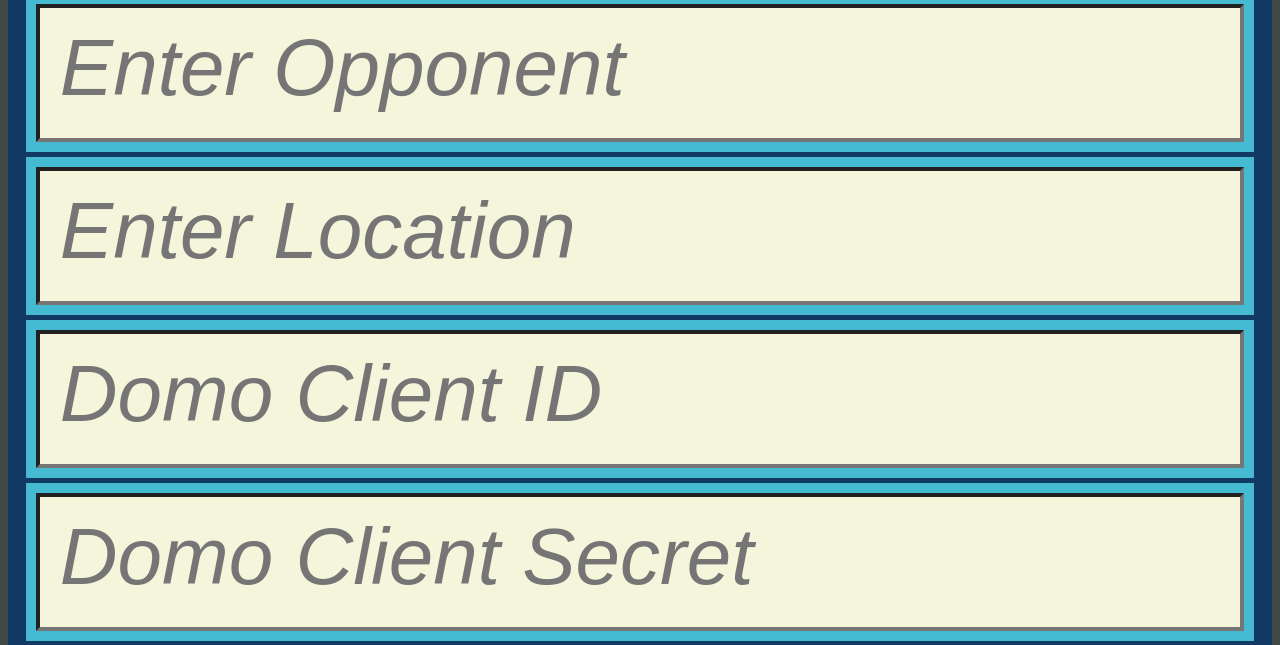
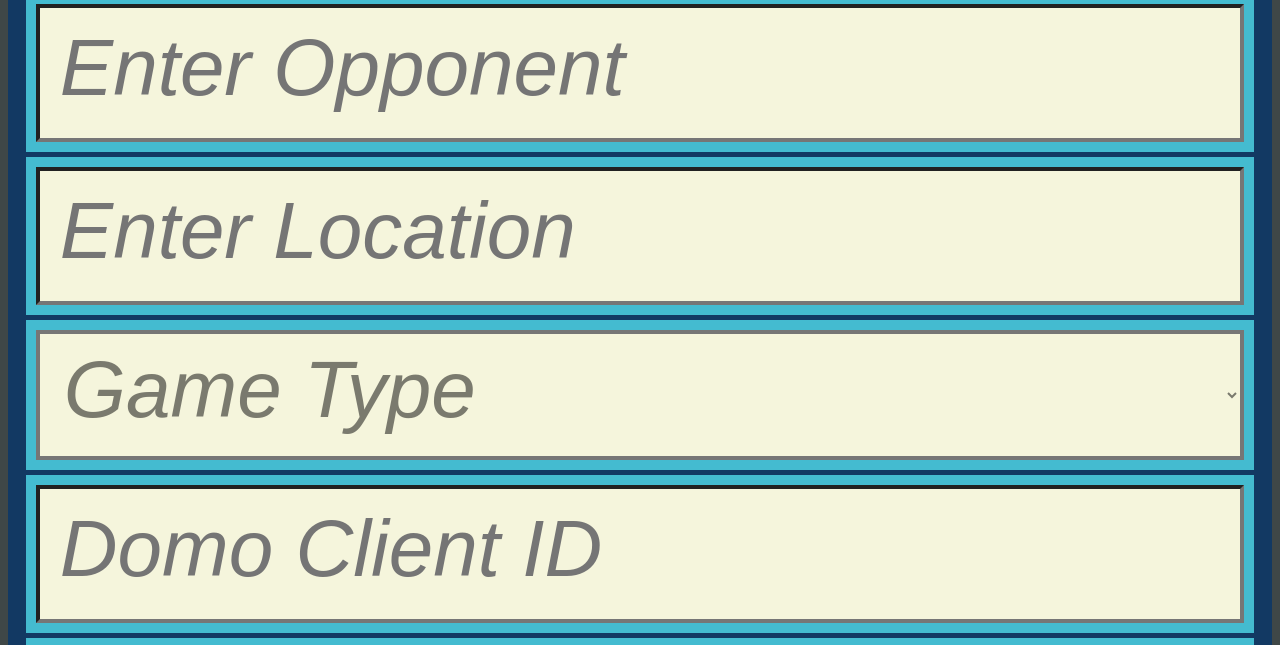
Before and after one commit to IlliniOrange/Faceoff-App, a plain HTML site: page newgame.html in a window 1280 px wide. Shown: the part 126-771 px from the top of the page. Drawn offline with Linux system fonts and the light colour scheme.

Commit message:
Added Game Type

```diff
--- a/index.css
+++ b/index.css
@@ -115,3 +115,16 @@
   font-style: italic;
   background-color:beige
 }
+
+
+select {
+  height: 130px;
+  color: rgba(0, 0, 0, 0.5);
+  padding-left: 20px;
+  padding-top: 10px;
+  padding-bottom: 20px;
+  font-size:80px;
+  border-width: 4px;
+  font-style: italic;
+  background-color:beige;
+}
--- a/newgame.html
+++ b/newgame.html
@@ -9,6 +9,13 @@
         <div class="gridHeader">Create New Game</div>
         <div class="gridHeader"><input type = "text" id="opponentInput-el" placeholder="Enter Opponent"></div>
         <div class="gridHeader"><input type = "text" id="location-el" placeholder="Enter Location"></div>
+        <div class="gridHeader"><select id = "gameType-el">
+            <option value ="" disabled selected hidden>Game Type</option>
+            <option value="Club">Club</option>
+            <option value="JV">JV</option>
+            <option value="Varsity">Varsity</option>
+            <option value="Rec">Rec</option>
+        </select></div>
         <div class="gridHeader"><input type = "text" id="domoClientId-el" placeholder="Domo Client ID"></div>
         <div class="gridHeader"><input type = "text" id="domoClientSecret-el" placeholder="Domo Client Secret"></div>
         <div class="wideButton"><button disabled class="buttonDisabled" id="startButton-el">Start Game</button></div>
--- a/newgame.js
+++ b/newgame.js
@@ -2,18 +2,25 @@
     opponentInputEl = document.getElementById("opponentInput-el"),
     locationEl = document.getElementById("location-el"),
     domoClientIdEl = document.getElementById("domoClientId-el"),
-    domoClientSecretEl = document.getElementById("domoClientSecret-el")
+    domoClientSecretEl = document.getElementById("domoClientSecret-el"),
+    gameTypeEl = document.getElementById("gameType-el")
 
 let creds = {
     id: "",
     secret: "",
 }
 
+/****************** Event Listeners *********************/
 opponentInputEl.addEventListener("keyup", function() {
     checkInput()
 })
 
 locationEl.addEventListener("keyup", function() {
+    checkInput()
+})
+
+gameTypeEl.addEventListener("change", function() {
+    gameTypeEl.style.color = "rgba(0, 0, 0, 1)"
     checkInput()
 })
 
@@ -25,12 +32,12 @@
     checkInput()
 })
 
-
 startButton.addEventListener("click", function() {
     let game = {
         date: formatDate(),
         opponent: "",
         location: "",
+        gameType: "",
         faceOffsWon: 0,
         faceOffsLost: 0,
         totalFaceOffs: 0,
@@ -40,6 +47,7 @@
     }
     game.opponent = opponentInputEl.value
     game.location = locationEl.value
+    game.gameType = gameTypeEl.value
     creds.id = domoClientIdEl.value
     creds.secret = domoClientSecretEl.value
     localStorage.setItem("game", JSON.stringify(game))
@@ -65,7 +73,7 @@
 }
 
 function checkInput() {
-    if (opponentInputEl.value !== '' && locationEl.value !== '' && domoClientIdEl.value !== '' && domoClientSecretEl.value !== '') {
+    if (opponentInputEl.value !== '' && locationEl.value !== '' && domoClientIdEl.value !== '' && domoClientSecretEl.value !== '' && gameTypeEl.value !== '') {
         startButton.classList.remove("buttonDisabled")
         startButton.disabled = false
     } else {
```
Lines whose indentation alone changed are shown as unchanged.
